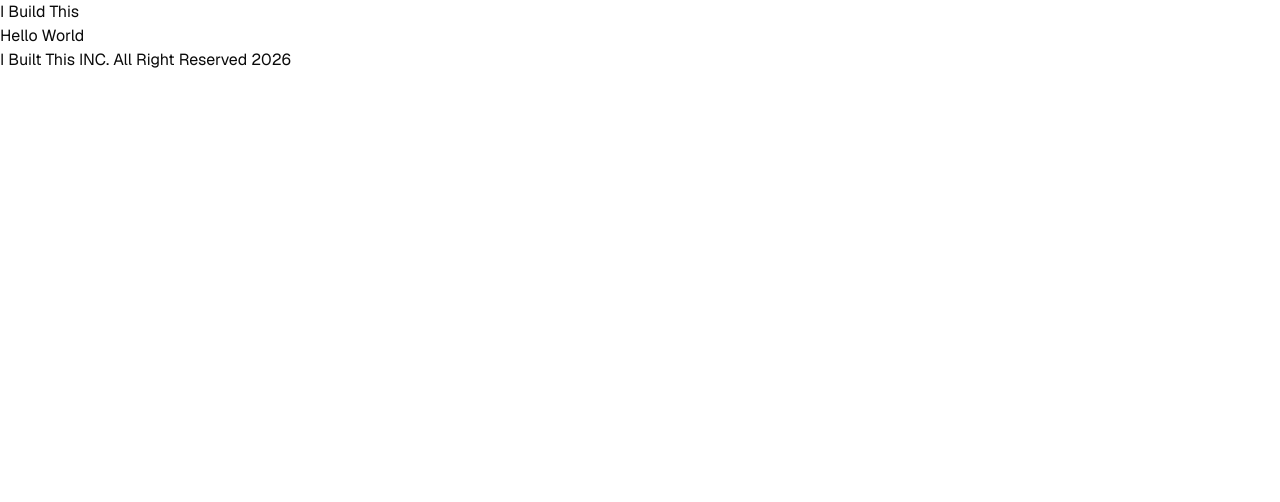
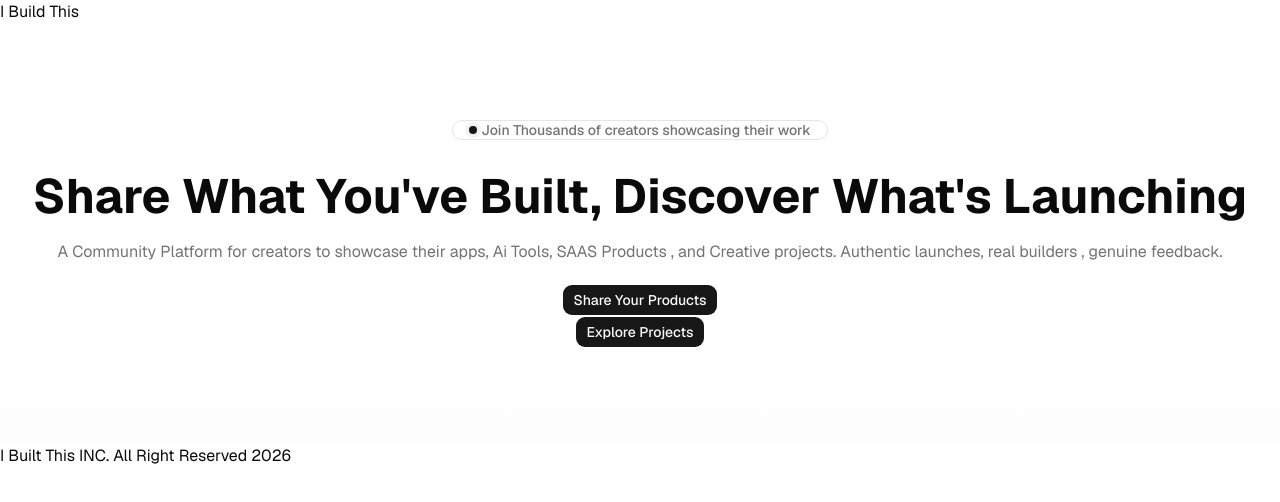
Before and after one commit to Asad272002/CrowdProjects, a Next.js app: page / in a window 1280 px wide. Shown: the top 502 px of the page. Built offline with nearby package versions, Linux system fonts and the light colour scheme.

Commit message:
Initial commit

```diff
--- a/app/page.tsx
+++ b/app/page.tsx
@@ -1,5 +1,8 @@
+import { Button } from "@/components/ui/button";
+import { Badge } from "@/components/ui/badge";
+import { HeroSection } from "@/components/landing-page/hero-section";
 export default function Home() {
   return (
-    <div><h1>Hello World</h1></div>
+   <HeroSection />
   );
 }
--- a/app/products/page.tsx
+++ b/app/products/page.tsx
@@ -1,5 +1,9 @@
+import { Button } from "@/components/ui/button";
+
 export default function Products() {
   return (
-    <div><h1>Products</h1></div>
+    <div><h1>Products</h1>
+
+    </div>
   );
 }
--- /dev/null
+++ b/components/landing-page/hero-section.tsx
@@ -0,0 +1,30 @@
+import { Button } from "@/components/ui/button";
+import { Badge } from "@/components/ui/badge";
+
+const LiveBadge = () => (
+  <Badge variant="outline" className="px-4 py-2 mb-8 text-sm backdrop-blur-sm">
+    <span className="relative flex h-2 w-2">
+    <span className="animate-ping absolute inline-flex h-full w-full rounded-full bg-primary opacity-75"></span>
+    <span className="relative inline-flex rounded-full h-2 w-2 bg-primary"></span>
+    </span>
+    <span className="text-muted-foreground">Join Thousands of creators showcasing their work</span></Badge>
+);
+export function HeroSection() {
+  return (
+    <section className="relative overflow-hidden bg-linear-to-b from-background via-background to-muted/20">
+      <div className="container mx-auto px-4 sm:px-6 lg:px-8">
+        <div className="flex flex-col items-center justify-center lg:py-24 py-12 text-center">
+        <LiveBadge />
+      <h1 className="text-5xl font-bold text-foreground">Share What You've Built, Discover What's Launching</h1>
+
+    <p className="text-muted-foreground my-5">
+      A Community Platform for creators to showcase their apps, Ai Tools, SAAS Products , and Creative projects.
+      Authentic launches, real builders , genuine feedback.
+    </p>
+    <Button>Share Your Products</Button>
+    <Button>Explore Projects</Button>
+    </div>
+    </div>
+    </section>
+  );
+}
--- /dev/null
+++ b/components/ui/badge.tsx
@@ -0,0 +1,49 @@
+import * as React from "react"
+import { cva, type VariantProps } from "class-variance-authority"
+import { Slot } from "radix-ui"
+
+import { cn } from "@/lib/utils"
+
+const badgeVariants = cva(
+  "group/badge inline-flex h-5 w-fit shrink-0 items-center justify-center gap-1 overflow-hidden rounded-4xl border border-transparent px-2 py-0.5 text-xs font-medium whitespace-nowrap transition-all focus-visible:border-ring focus-visible:ring-[3px] focus-visible:ring-ring/50 has-data-[icon=inline-end]:pr-1.5 has-data-[icon=inline-start]:pl-1.5 aria-invalid:border-destructive aria-invalid:ring-destructive/20 dark:aria-invalid:ring-destructive/40 [&>svg]:pointer-events-none [&>svg]:size-3!",
+  {
+    variants: {
+      variant: {
+        default: "bg-primary text-primary-foreground [a]:hover:bg-primary/80",
+        secondary:
+          "bg-secondary text-secondary-foreground [a]:hover:bg-secondary/80",
+        destructive:
+          "bg-destructive/10 text-destructive focus-visible:ring-destructive/20 dark:bg-destructive/20 dark:focus-visible:ring-destructive/40 [a]:hover:bg-destructive/20",
+        outline:
+          "border-border text-foreground [a]:hover:bg-muted [a]:hover:text-muted-foreground",
+        ghost:
+          "hover:bg-muted hover:text-muted-foreground dark:hover:bg-muted/50",
+        link: "text-primary underline-offset-4 hover:underline",
+      },
+    },
+    defaultVariants: {
+      variant: "default",
+    },
+  }
+)
+
+function Badge({
+  className,
+  variant = "default",
+  asChild = false,
+  ...props
+}: React.ComponentProps<"span"> &
+  VariantProps<typeof badgeVariants> & { asChild?: boolean }) {
+  const Comp = asChild ? Slot.Root : "span"
+
+  return (
+    <Comp
+      data-slot="badge"
+      data-variant={variant}
+      className={cn(badgeVariants({ variant }), className)}
+      {...props}
+    />
+  )
+}
+
+export { Badge, badgeVariants }
```
